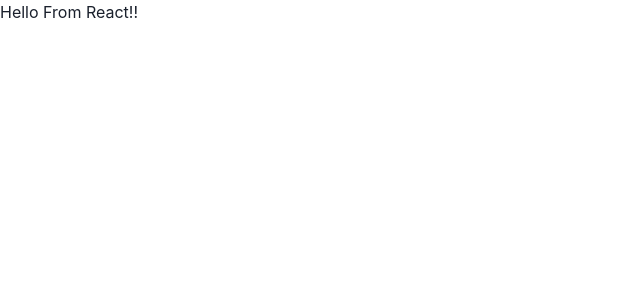
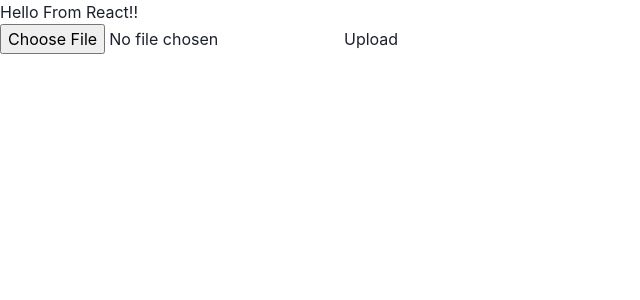
Before and after one commit to khatrivarun/photozilla-dapp, a React (Create React App) app in the folder client/: page / in a window 1280 px wide. Shown: the top 300 px of the page, without its empty margins (0-640 px from the left). Built offline with nearby package versions, Linux system fonts and the light colour scheme.

Commit message:
Client side implementation of image upload completed. Closes #5

```diff
--- a/client/src/App.tsx
+++ b/client/src/App.tsx
@@ -1,7 +1,40 @@
+import { useState } from 'react';
+import { uploadImageAndGenerateHash } from './utils/upload_image_generate_hash.util';
+
 const App = () => {
+  const [imageUrl, setImageUrl] = useState<string>('');
+  const [imageFile, setImageFile] = useState<File>();
+
+  const onFileUploadChange = (event: React.ChangeEvent<HTMLInputElement>) => {
+    if (event.target.files) {
+      const selectedImage = event.target.files[0];
+      setImageFile(selectedImage);
+    }
+  };
+
+  const onImageUpload = async () => {
+    try {
+      if (imageFile) {
+        const hash = await uploadImageAndGenerateHash(imageFile);
+
+        setImageUrl(`https://gateway.pinata.cloud/ipfs/${hash}`);
+      }
+    } catch (error) {
+      console.log(error);
+    }
+  };
+
   return (
     <div>
       <h1>Hello From React!!</h1>
+      <input
+        type='file'
+        name='image'
+        id='image'
+        onChange={onFileUploadChange}
+      />
+      <button onClick={onImageUpload}>Upload</button>
+      {imageUrl.length > 0 && <img alt='IPFS File' src={imageUrl} />}
     </div>
   );
 };
--- /dev/null
+++ b/client/src/utils/upload_image_generate_hash.util.ts
@@ -0,0 +1,19 @@
+export const uploadImageAndGenerateHash = async (
+  imageFile: File
+): Promise<string> => {
+  const formData = new FormData();
+  formData.append('image', imageFile);
+
+  const response = await fetch('/v1/api/image', {
+    body: formData,
+    method: 'POST',
+  });
+
+  const responseJson = await response.json();
+
+  if (response.status >= 400) {
+    throw new Error(responseJson.error);
+  }
+
+  return responseJson.hash;
+};
```
Also changed, not shown: 1 other file (tests, documents, lock files or other folders).
